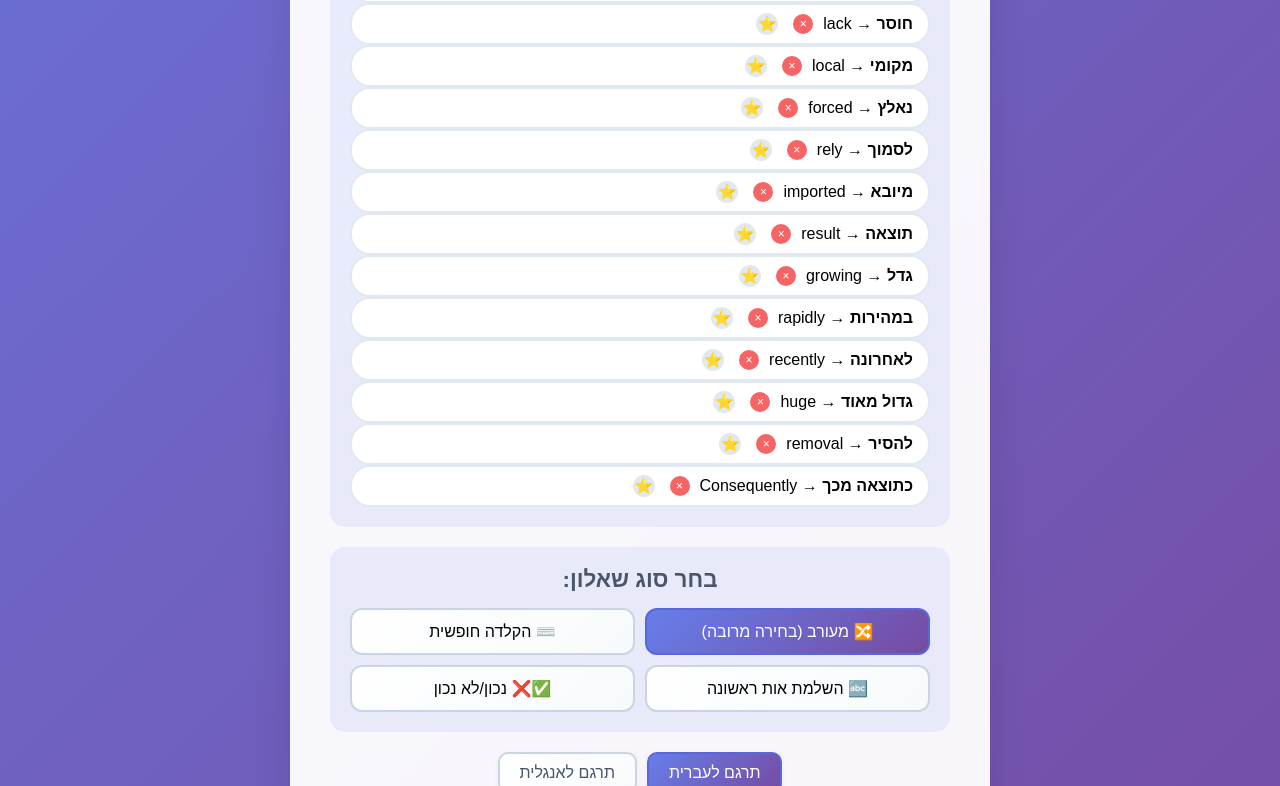
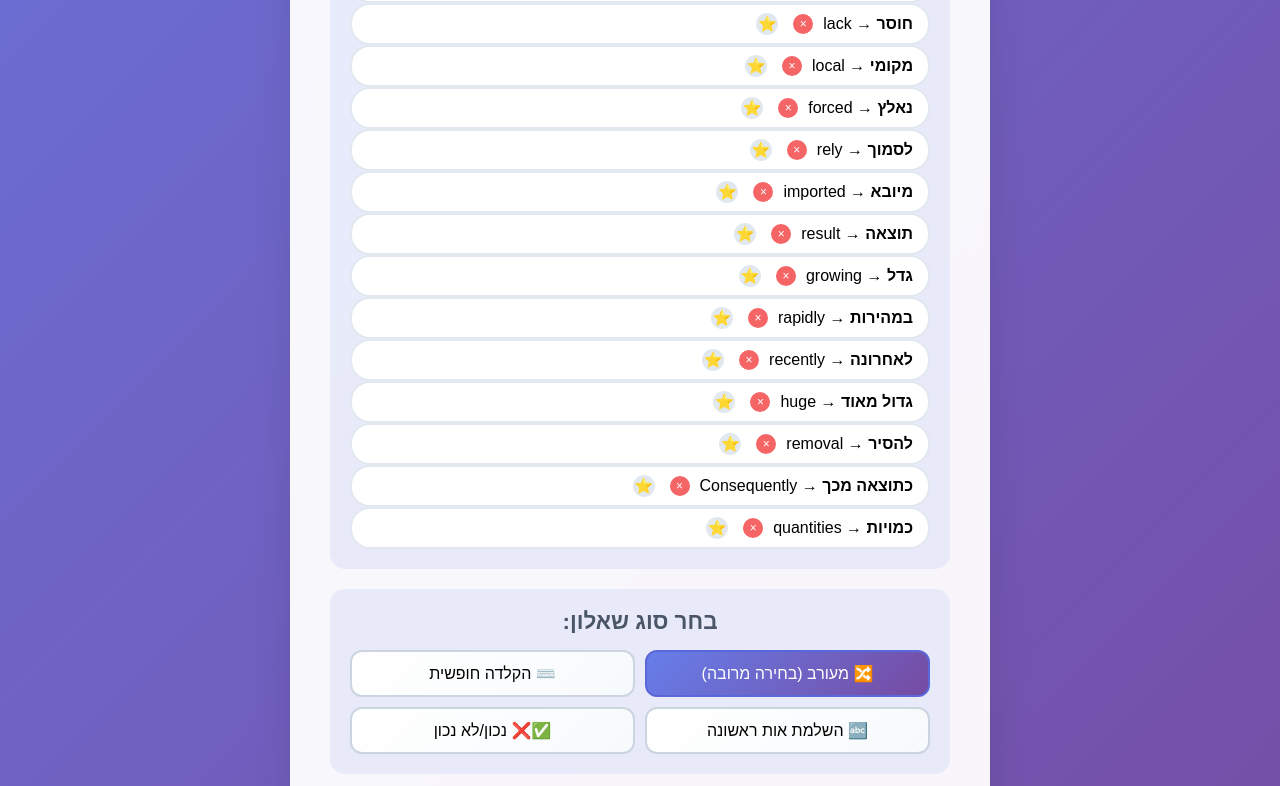
Before and after one commit to ROniLemda/english, a plain HTML site: page index.html in a window 1280 px wide. Shown: the part 1228-2014 px from the top of the page. Drawn offline with Linux system fonts and the light colour scheme.

Commit message:
Update index.html

```diff
--- a/index.html
+++ b/index.html
@@ -758,7 +758,8 @@
             { hebrew: 'לאחרונה', english: 'recently' },
             { hebrew: 'גדול מאוד', english: 'huge' },
             { hebrew: 'להסיר', english: 'removal' },
-            { hebrew: 'כתוצאה מכך', english: 'Consequently' }
+            { hebrew: 'כתוצאה מכך', english: 'Consequently' },
+            { hebrew: 'כמויות', english: 'quantities' }
         ];
 
         let vocabulary = [];
```
